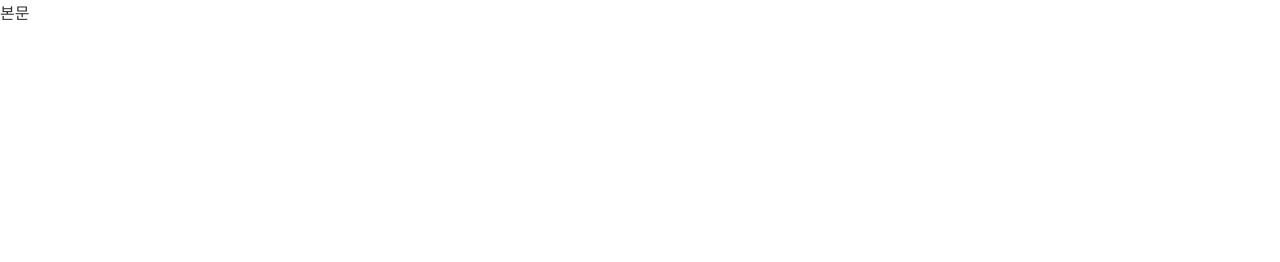
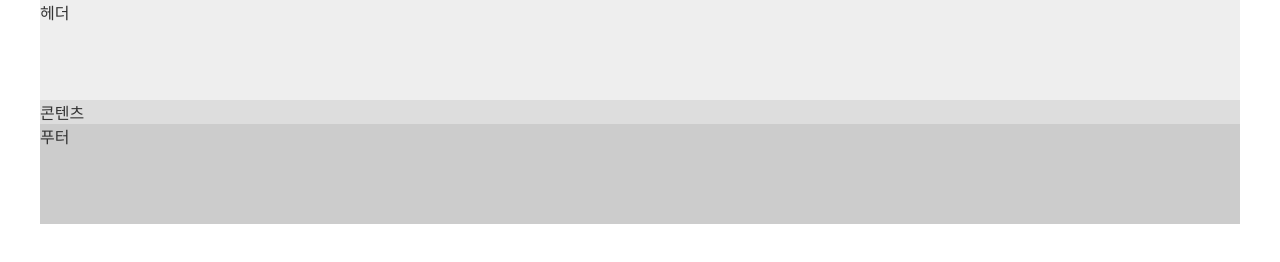
Before and after one commit to lightshadowL/sample1, a plain HTML site: page index.html in a window 1280 px wide. Drawn offline with Linux system fonts and the light colour scheme.

Commit message:
index,css 기본레이아웃

```diff
--- a/css/common.css
+++ b/css/common.css
@@ -18,3 +18,23 @@ img{
 *{
     box-sizing:border-box;
 }
+
+/*  기본 header 디자인 */
+header{
+    width:1200px;
+    height:100px;
+    background-color:#eee;
+    margin:auto;
+}
+#contents{
+    width:1200px;
+    height:auto;
+    background-color:#ddd;
+    margin:auto;
+}
+footer{
+    width:1200px;
+    height:100px;
+    background-color:#ccc;
+    margin:auto;
+}
--- a/index.html
+++ b/index.html
@@ -18,6 +18,8 @@
         <script src="js/common.js"></script>
     </head>
     <body>
-        본문
+        <header>헤더</header>
+        <section id="contents">콘텐츠</section>
+        <footer>푸터</footer>
     </body>
 </html>
```
